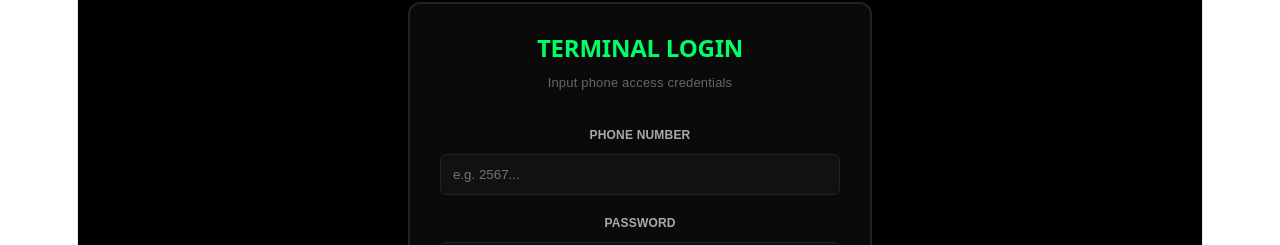
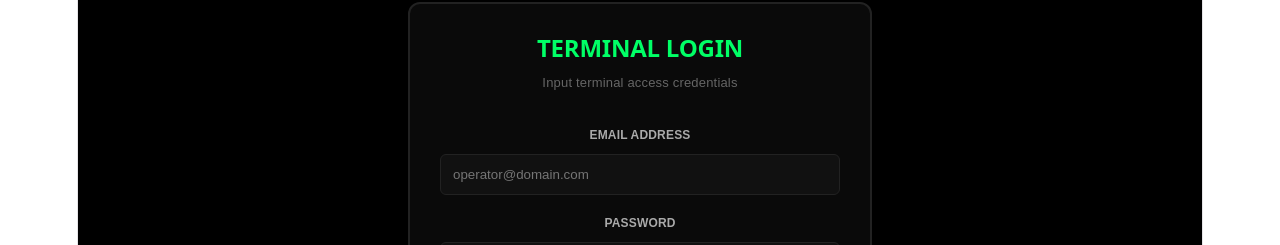
Before and after one commit to shafickalule30-del/asset_management, a React app in the folder frontend/: page /login in a window 1280 px wide. Shown: the part 202-447 px from the top of the page. Built offline with nearby package versions, Linux system fonts and the light colour scheme; the HTML template or start-up script is replaced by a standard one.

Commit message:
Update authentication inputs to use username and email fields

```diff
--- a/frontend/src/Login.jsx
+++ b/frontend/src/Login.jsx
@@ -2,7 +2,7 @@ import React, { useState } from 'react';
 import { useNavigate, Link } from 'react-router-dom';
 
 function Login() {
-  const [phoneNumber, setPhoneNumber] = useState('');
+  const [email, setEmail] = useState('');
   const [password, setPassword] = useState('');
   const [error, setError] = useState('');
   const [loading, setLoading] = useState(false);
@@ -14,22 +14,21 @@ function Login() {
     setLoading(true);
 
     try {
-      // Points to live backend /login endpoint
       const response = await fetch('https://asset-management-55t5.onrender.com/api/auth/login', {
         method: 'POST',
         headers: {
           'Content-Type': 'application/json',
         },
-        body: JSON.stringify({ phoneNumber, password }),
+        body: JSON.stringify({ email, password }),
       });
 
-      const data = await response.json();
+      const textData = await response.text();
+      const data = textData ? JSON.parse(textData) : {};
 
       if (response.ok) {
-        // Secure token parameters in local storage session
         localStorage.setItem('token', data.token);
         alert('🔑 Access Granted! Welcome to the Terminal Dashboard.');
-        navigate('/dashboard'); // Change to your primary protected root route layout
+        navigate('/dashboard');
       } else {
         setError(data.message || 'Authentication rejected.');
       }
@@ -56,7 +55,7 @@ function Login() {
             TERMINAL LOGIN
           </h2>
           <p style={{ color: '#666', margin: 0, fontSize: '13px' }}>
-            Input phone access credentials
+            Input terminal access credentials
           </p>
         </div>
 
@@ -72,14 +71,14 @@ function Login() {
         <form onSubmit={handleLoginSubmit} style={{ display: 'flex', flexDirection: 'column', gap: '15px' }}>
           <div>
             <label style={{ display: 'block', color: '#aaa', fontSize: '12px', fontWeight: 'bold', marginBottom: '6px' }}>
-              PHONE NUMBER
+              EMAIL ADDRESS
             </label>
             <input
-              type="text"
+              type="email"
               required
-              placeholder="e.g. 2567..."
-              value={phoneNumber}
-              onChange={(e) => setPhoneNumber(e.target.value)}
+              placeholder="operator@domain.com"
+              value={email}
+              onChange={(e) => setEmail(e.target.value)}
               style={{ width: '100%', padding: '12px', backgroundColor: '#111', border: '1px solid #222', borderRadius: '6px', color: '#fff', boxSizing: 'border-box' }}
             />
           </div>
```
Also changed, not shown: frontend/src/Register.jsx (+27 -9 lines).
